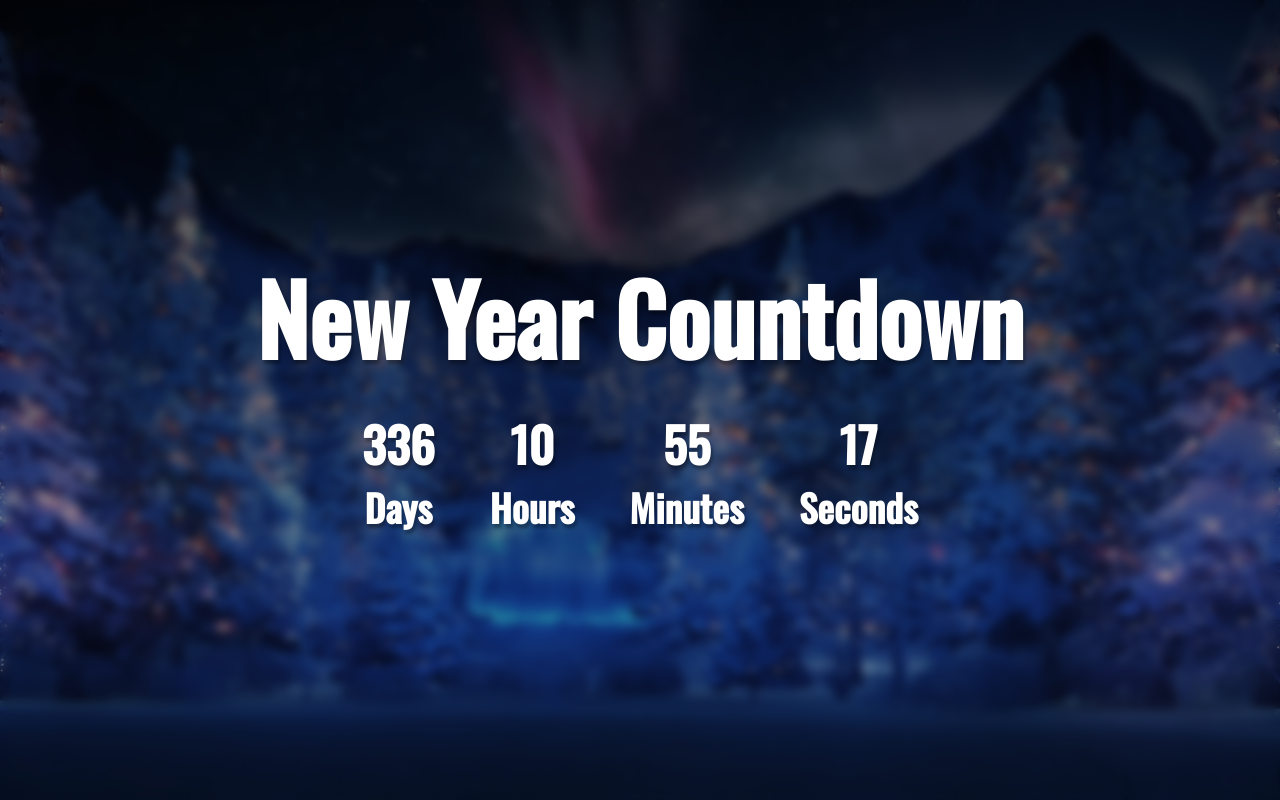
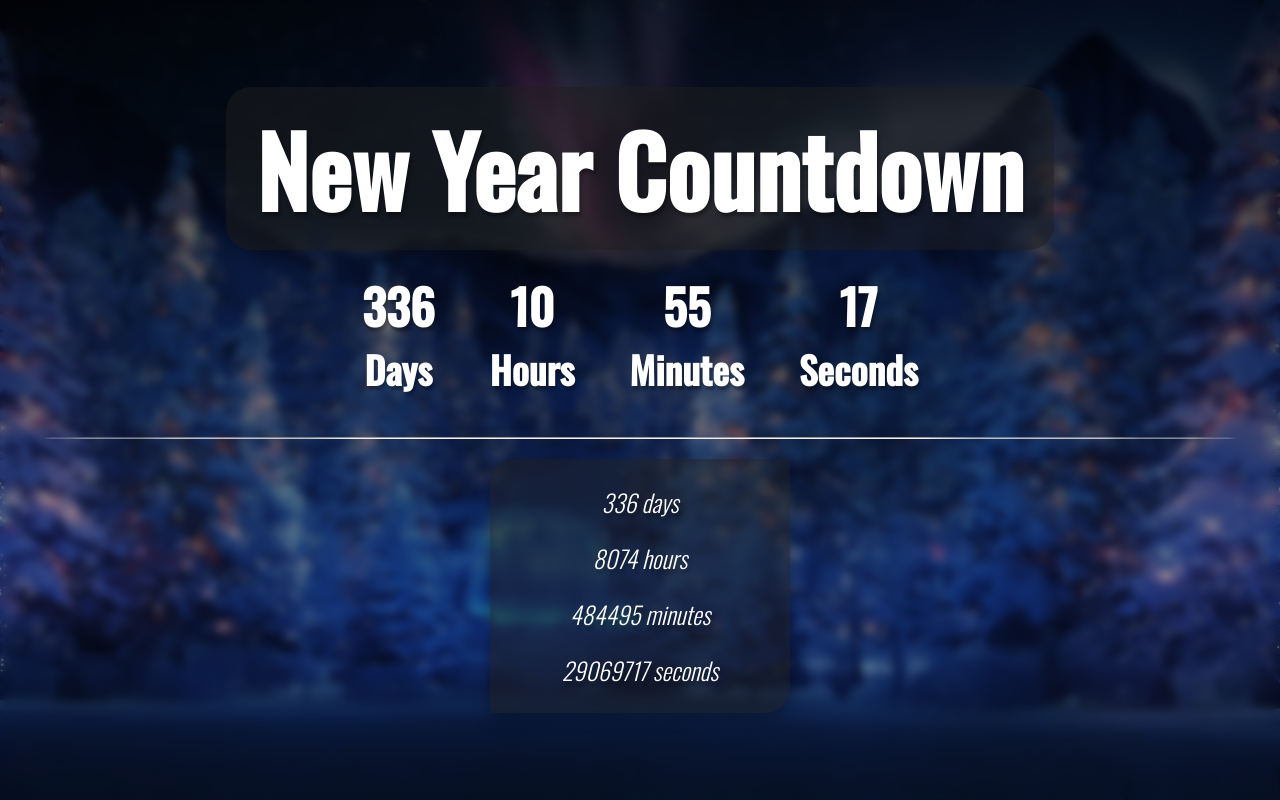
Before and after one commit to SCREECH115/new-year-countdown, a plain HTML site: page index.html in a window 1280 px wide. Drawn offline with nearby package versions, Linux system fonts and the light colour scheme.

Commit message:
Added 0 when time > 10, added all days, hours, mins and seconds to new year

```diff
--- a/app.js
+++ b/app.js
@@ -5,6 +5,11 @@ let daysDocument = document.getElementById("days");
 let hoursDocument = document.getElementById("hours");
 let minutesDocument = document.getElementById("minutes");
 let secondsDocument = document.getElementById("seconds");
+
+let daysToNewYear = document.getElementById("daysToNewYear");
+let hoursToNewYear = document.getElementById("hoursToNewYear");
+let minutesToNewYear = document.getElementById("minutesToNewYear");
+let secondsToNewYear = document.getElementById("secondsToNewYear");
 
 const timer = () => {
   const date = new Date();
@@ -27,9 +32,23 @@ const timer = () => {
   console.log(daysLeft, hoursLeft, minutesLeft, secondsLeft);
 
   daysDocument.textContent = daysLeft;
-  hoursDocument.textContent = hoursLeft;
-  minutesDocument.textContent = minutesLeft;
-  secondsDocument.textContent = secondsLeft;
+  hoursDocument.textContent = formatZero(hoursLeft);
+  minutesDocument.textContent = formatZero(minutesLeft);
+  secondsDocument.textContent = formatZero(secondsLeft);
+
+  let daysAll = Math.floor(difference / 3600 / 24);
+  let hoursAll = Math.floor(difference / 60 / 60);
+  let minutesAll = Math.floor(difference / 60);
+  let secondsAll = Math.floor(difference);
+
+  daysToNewYear.textContent = daysAll;
+  hoursToNewYear.textContent = Math.floor(hoursAll);
+  minutesToNewYear.textContent = Math.floor(minutesAll);
+  secondsToNewYear.textContent = Math.floor(secondsAll);
+};
+
+const formatZero = (time) => {
+  return time < 10 ? `0${time}` : time;
 };
 
 setInterval(timer, 1000);
--- a/index.html
+++ b/index.html
@@ -35,6 +35,17 @@
           <h3>Seconds</h3>
         </div>
       </div>
+      <hr />
+      <div class="details">
+        <div class="days-left"><span id="daysToNewYear">0</span> days</div>
+        <div class="hours-left"><span id="hoursToNewYear">0</span> hours</div>
+        <div class="minutes-left">
+          <span id="minutesToNewYear">0</span> minutes
+        </div>
+        <div class="seconds-left">
+          <span id="secondsToNewYear">0</span> seconds
+        </div>
+      </div>
     </div>
   </body>
 </html>
--- a/style.css
+++ b/style.css
@@ -30,6 +30,9 @@ body {
 
 .title {
   color: white;
+  background-color: rgba(30, 30, 30, 0.5);
+  border-radius: 25px;
+  padding: 10px 30px;
   font-size: 48px;
   text-shadow: horizontal-offset vertical-offset blur color;
   text-shadow: 2px 4px 3px rgba(0, 0, 0, 0.3);
@@ -47,3 +50,30 @@ body {
   text-align: center;
   user-select: none;
 }
+
+hr {
+  margin: 20px 20px;
+  width: 1200px;
+  border-radius: 50%;
+  box-shadow: rgba(0, 0, 0, 0.35) 0px 5px 15px;
+}
+
+.details {
+  display: flex;
+  flex-direction: column;
+  min-width: 300px;
+  color: white;
+  font-style: italic;
+  font-weight: 300;
+  font-size: 24px;
+  gap: 20px;
+  text-align: center;
+  box-shadow: rgba(0, 0, 0, 0.35) 0px 5px 15px;
+  text-shadow: horizontal-offset vertical-offset blur color;
+  text-shadow: 2px 4px 3px rgba(0, 0, 0, 0.3);
+  user-select: none;
+  padding: 25px;
+  background-color: rgba(30, 30, 30, 0.5);
+  border-top-left-radius: 25px;
+  border-bottom-right-radius: 25px;
+}
```
